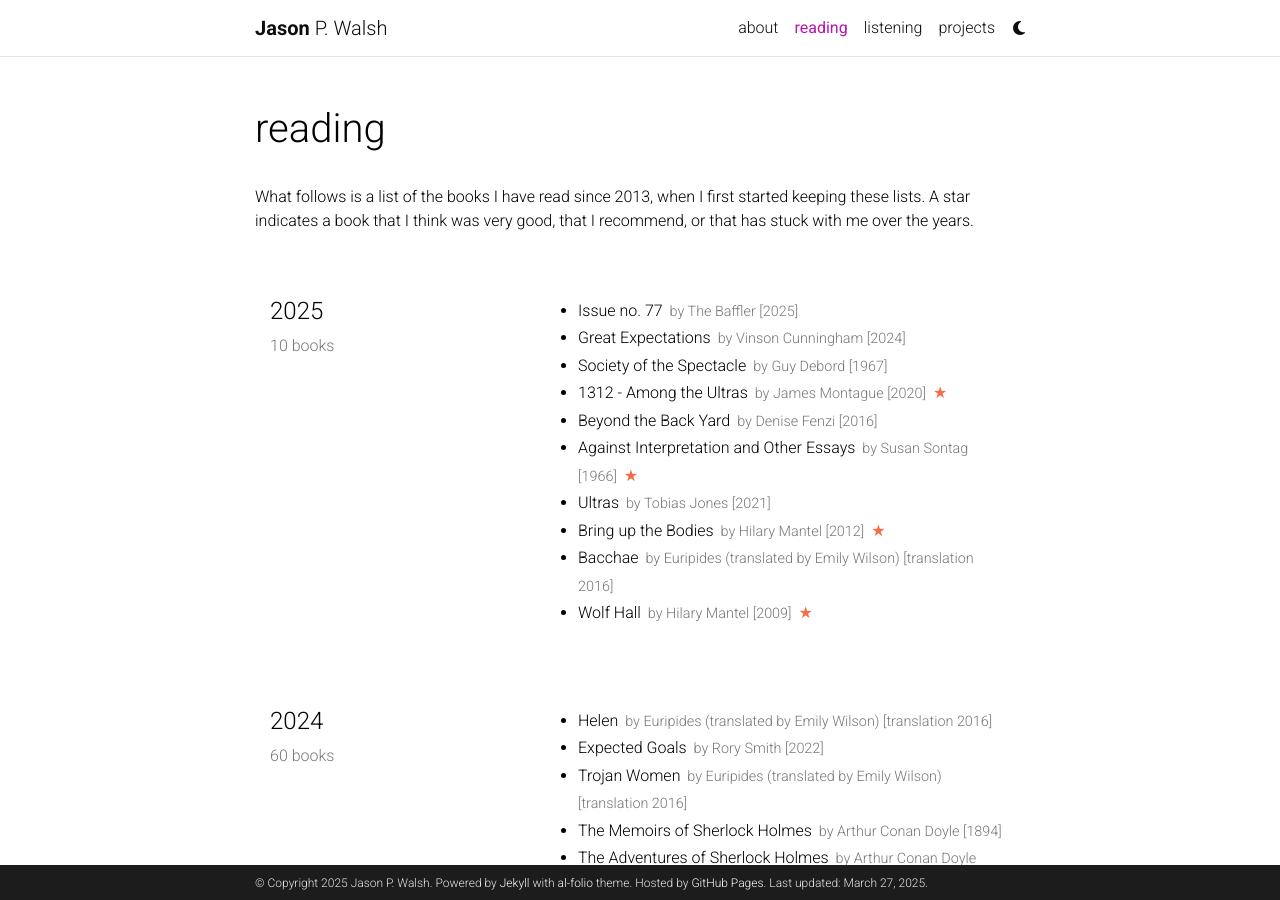
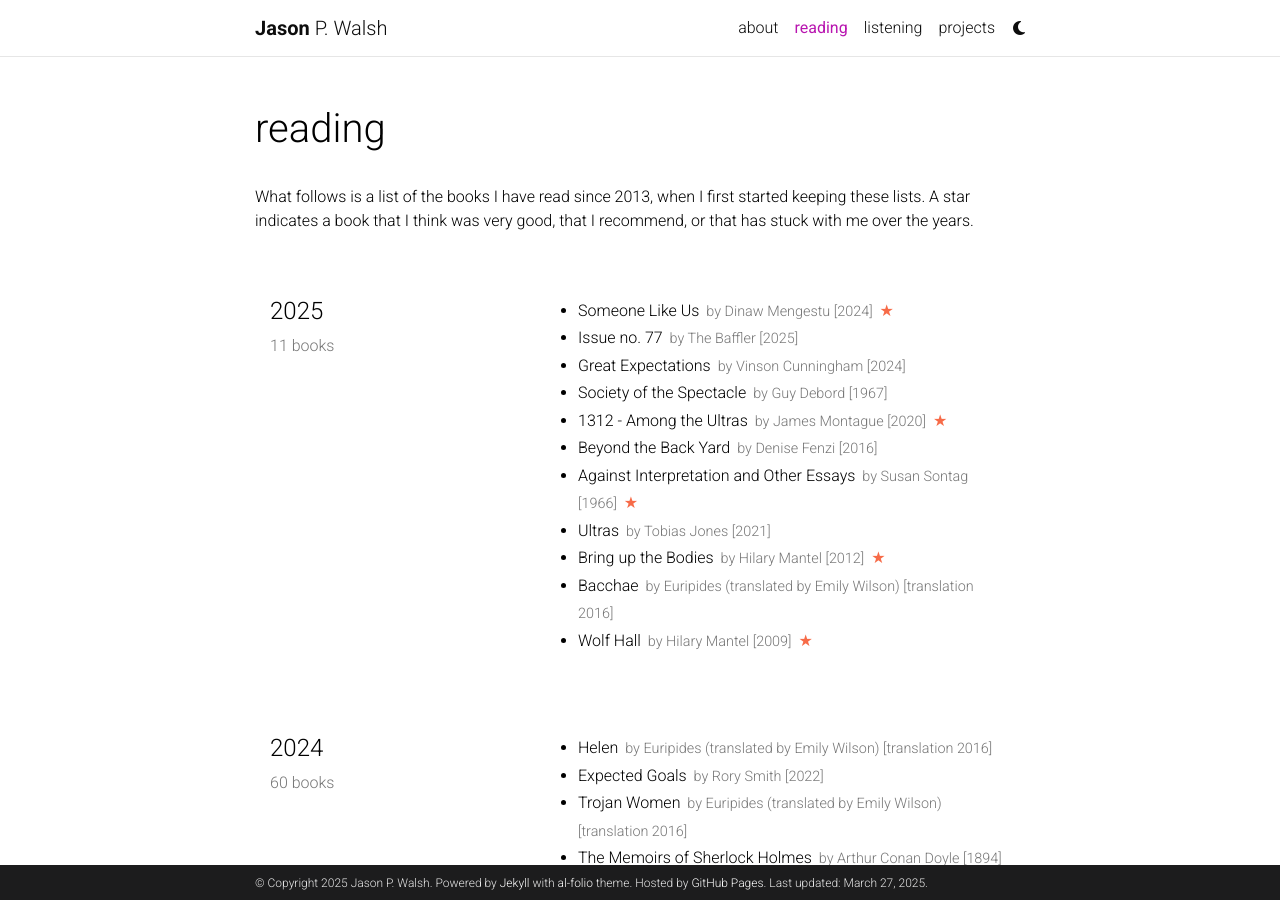
Before and after one commit to jwals23/jwals23.github.io, a Jekyll site: the page built from _pages/reading.md, in a window 1280 px wide and 900 px high. Built offline with Jekyll 4.4.1, drawn with Linux system fonts in a browser that asks for light colours; comment, search, counter and statistics services are not loaded; a style sheet for code colours, icons or effects is not loaded.

Commit message:
Update reading.yml

```diff
--- a/_data/reading.yml
+++ b/_data/reading.yml
@@ -1,6 +1,11 @@
 list:
   - year: "2025"
     books:
+      - title: Someone Like Us
+        author: Dinaw Mengestu
+        year: 2024
+        star: yes
+
       - title: Issue no. 77
         author: The Baffler
         year: 2025
```
